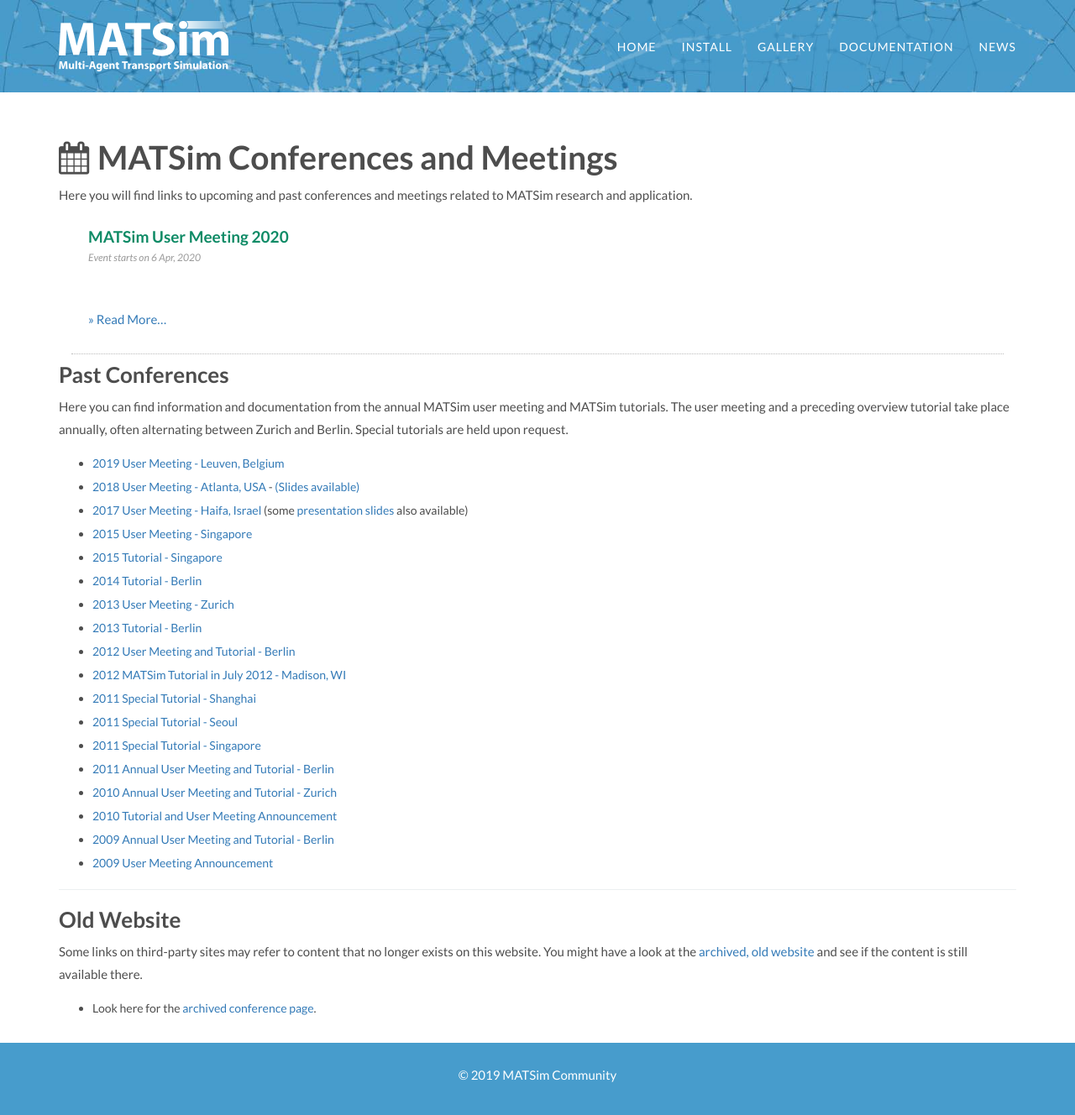
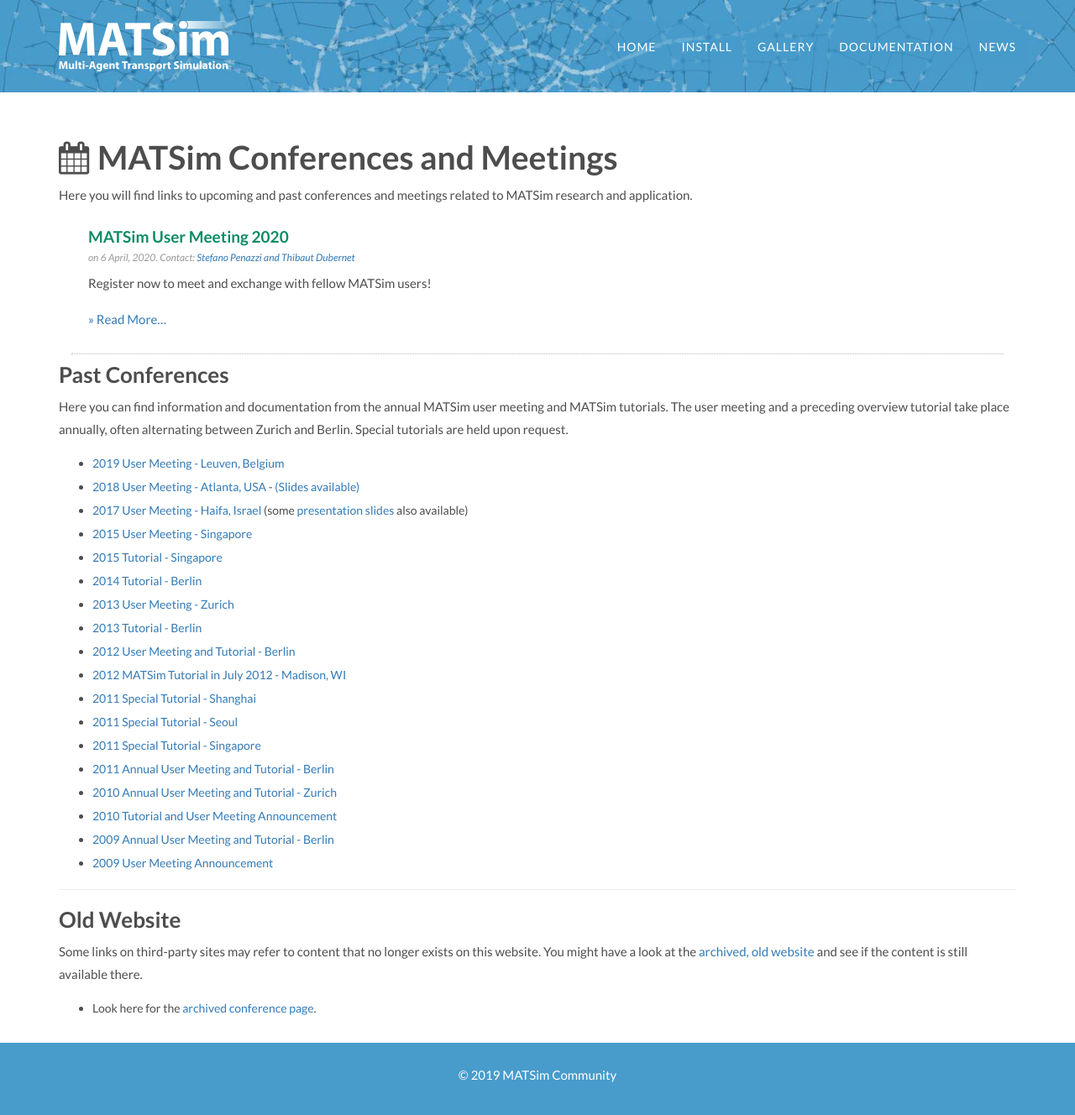
Before and after one commit to matsim-org/jekyll-website, a Jekyll site: the page built from conferences/index.md, in a window 1280 px wide and 1329 px high. Shown: the whole window at 84% size. Built offline with Jekyll 4.4.1, drawn with Linux system fonts in a browser that asks for light colours; some web fonts are replaced.

Commit message:
add a template and finalize metadata formatting

```diff
--- a/_conferences/user_meeting_2020.md
+++ b/_conferences/user_meeting_2020.md
@@ -1,6 +1,11 @@
 ---
 title: MATSim User Meeting 2020
-event_start_date: 2020-04-06
+event_date:
+    start: 2020-04-06
+contact:
+    name: Stefano Penazzi and Thibaut Dubernet
+    email: matsim2020@ethz.ch
+summary: "Register now to meet and exchange with fellow MATSim users!"
 ---
 
 ## MATSim User Meeting
--- a/conferences/index.md
+++ b/conferences/index.md
@@ -26,9 +26,27 @@
         <h4>
           <a class="news-headline" href="{{ post.url }}">{{ post.title }}</a>
         </h4>
-        {% if post.event_start_date %}
-        <p class="blog-byline">Event starts on {{ post.event_start_date  | date: "%e %b, %Y" }}</p>
-        {% endif %}
+        <p class="blog-byline">
+            {% if post.event_date.start %}
+                {% if post.event_date.end %}
+                    {{ post.event_date.start | date: "%e %B, %Y" }}
+                    to
+                    {{ post.event_date.end | date: "%e %B, %Y" }}.
+                {% else %}
+                    on {{ post.event_date.start | date: "%e %B, %Y" }}.
+                {% endif %}
+            {% endif %}
+
+            {% assign contact_name=post.contact.name | default: post.contact.email %}
+            {% if contact_name %}
+                Contact:
+                {% if post.contact.email %}
+                    <a href="mailto:{{ post.contact.email }}">{{contact_name}}</a>
+                {% else %}
+                    {{contact_name}}
+                {% endif %}
+            {% endif %}
+        </p>
 
         {{ post.summary }}
         <br/>
```
Also changed, not shown: _conferences/_template.md (added, +20 -0 lines), _layouts/event.html (+28 -1 lines).
